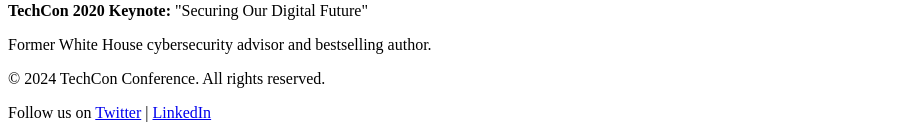
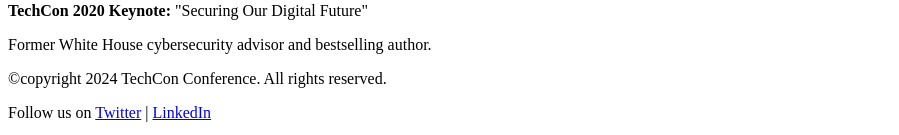
Before and after one commit to JALALELFALEH/TechCon_HTML, a plain HTML site: page techcon_website/about.html in a window 1280 px wide. Shown: the part 1226-1361 px from the top of the page, without its empty margins (0-899 px from the left). Drawn offline with Linux system fonts and the light colour scheme.

Commit message:
add 'copyright' in footer

```diff
--- a/techcon_website/about.html
+++ b/techcon_website/about.html
@@ -70,7 +70,7 @@
         </section>
     </main>
 <footer>
-    <p>&copy; 2024 TechCon Conference. All rights reserved.</p>
+    <p>&copy;copyright 2024 TechCon Conference. All rights reserved.</p>
     <p>Follow us on
         <a href="https://twitter.com/techcon">Twitter</a> |
         <a href="https://linkedin.com/company/techcon">LinkedIn</a>
```
Also changed, not shown: techcon_website/contact.html (+1 -1 lines), techcon_website/index.html (+1 -1 lines), techcon_website/register.html (+1 -1 lines), techcon_website/schedule.html (+1 -1 lines).
